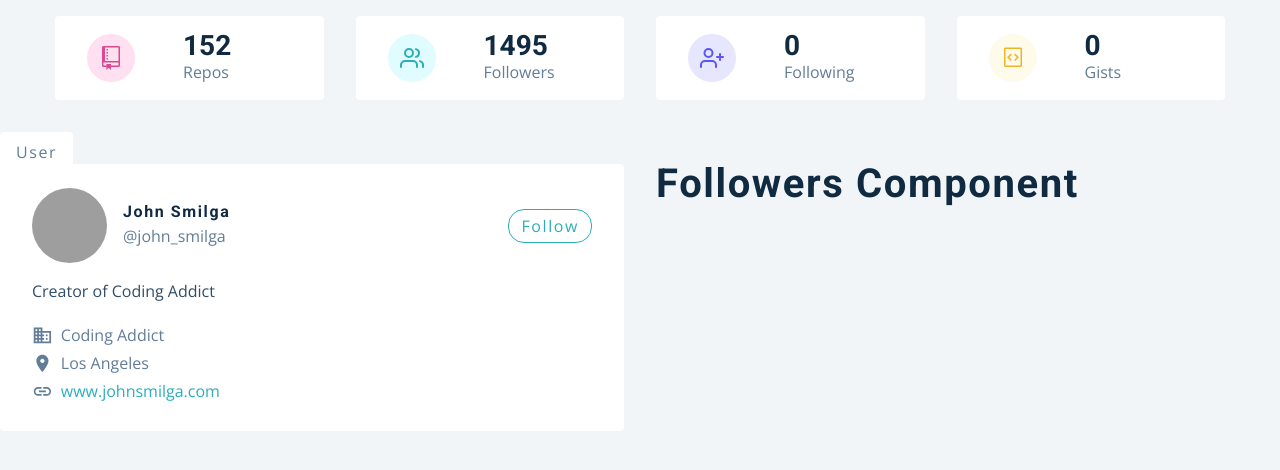
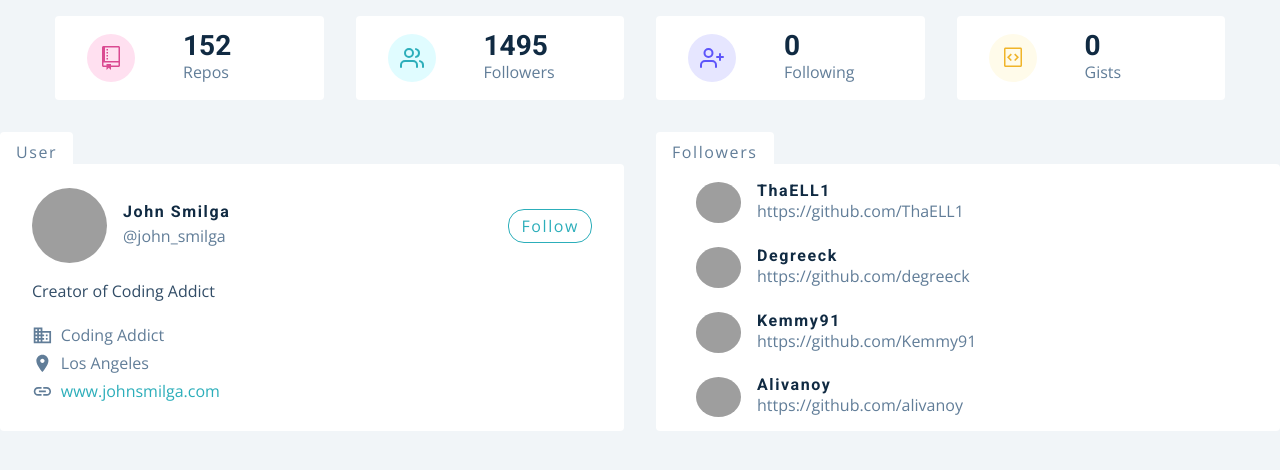
Before and after one commit to jamesthanh/vip-pro-github, a React (Create React App) app: page / in a window 1280 px wide. Shown: the top 470 px of the page. Built offline with nearby package versions, Linux system fonts and the light colour scheme; grey boxes are pictures that could not be loaded.

Commit message:
add user following

```diff
--- a/src/components/Followers.js
+++ b/src/components/Followers.js
@@ -1,9 +1,29 @@
-import React from 'react';
-import { GithubContext } from '../context/context';
-import styled from 'styled-components';
+import React from "react";
+import { GithubContext } from "../context/context";
+import styled, { createGlobalStyle } from "styled-components";
 
 const Followers = () => {
-  return <h2>followers component</h2>;
+  const { followers } = React.useContext(GithubContext);
+
+  return (
+    <Wrapper>
+      <div className="followers">
+        {followers.map((follower, index) => {
+          const { avatar_url: img, html_url, login } = follower;
+          return (
+            <article key={index}>
+              <img src={img} alt="" />
+              <div>
+                <h4>{login}</h4>
+
+                <a href={html_url}>{html_url}</a>
+              </div>
+            </article>
+          );
+        })}
+      </div>
+    </Wrapper>
+  );
 };
 
 const Wrapper = styled.article`
@@ -14,7 +34,7 @@ const Wrapper = styled.article`
   position: relative;
 
   &::before {
-    content: ' followers';
+    content: " followers";
     position: absolute;
     top: 0;
     left: 0;
```
